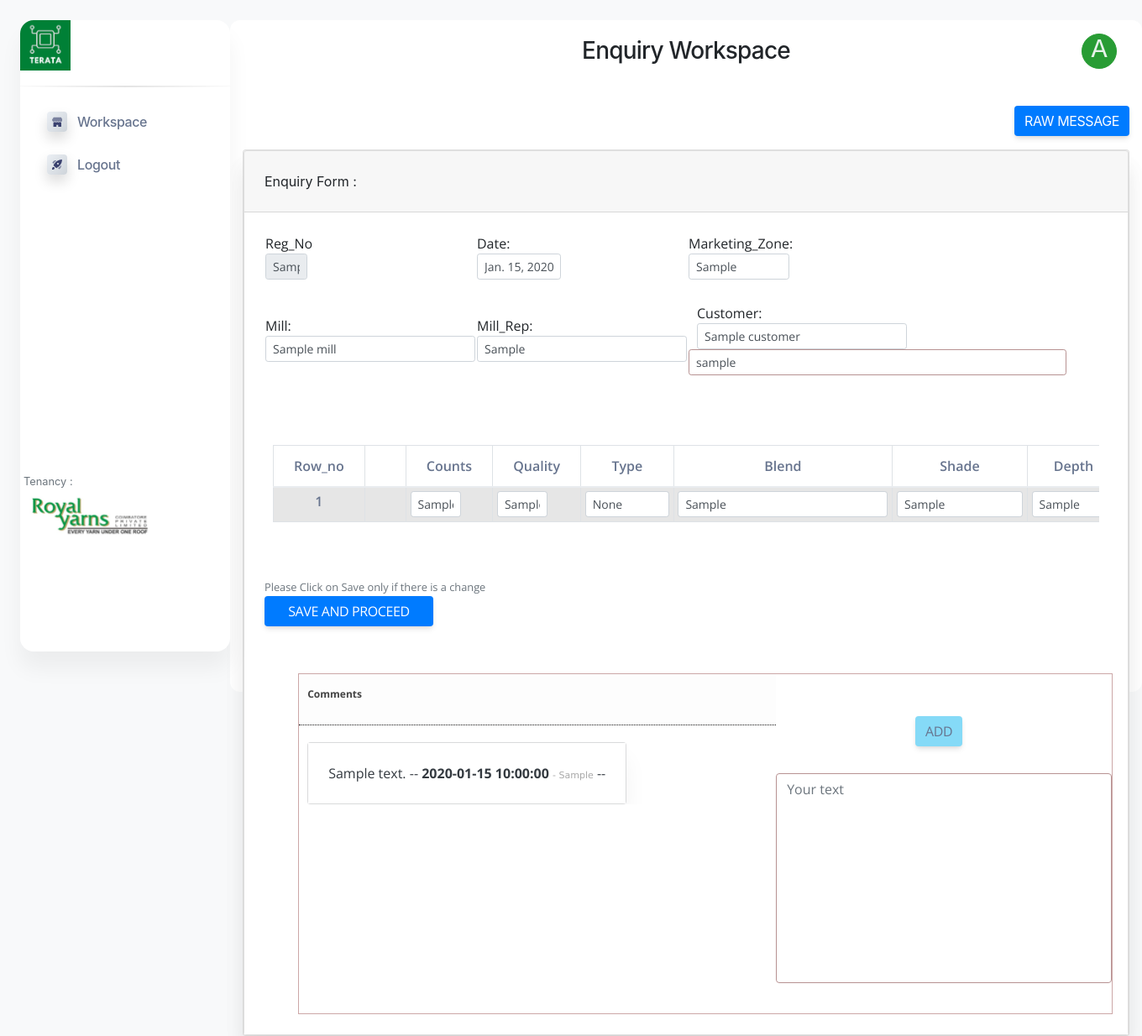
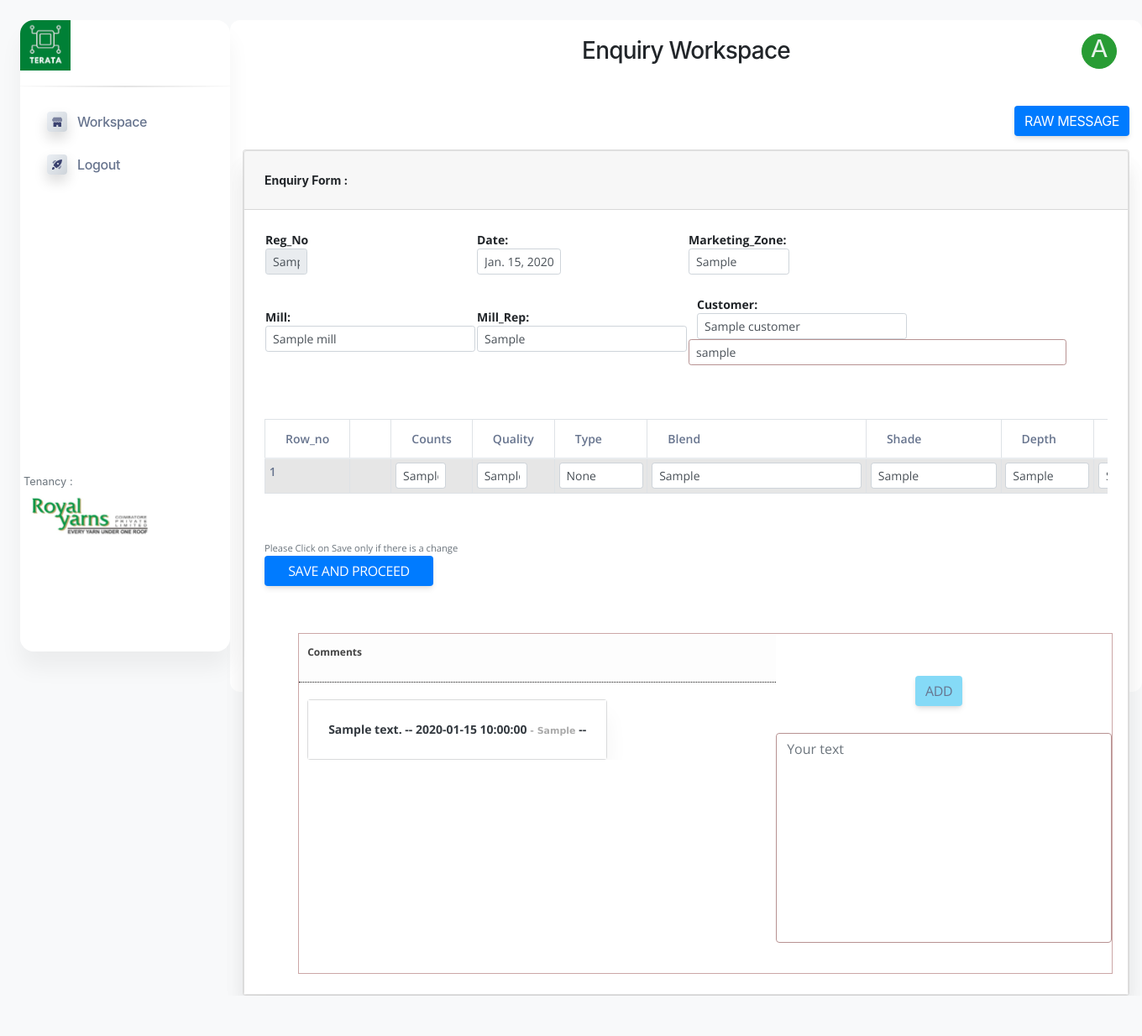
Before and after one commit to hariharasudhand/royalyarns-web, a Django app: template RY_Enquiry_Form/templates/app/ryn2.html in a window 1360 px wide. Shown: the whole page at 84% size. After the commit the page ends 1186 px from the top, so only its background shows below. Run offline with Django 4.2, Linux system fonts and the light colour scheme; tables that the repository leaves empty hold one stand-in row (values such as "Sample post"); the template is opened without the code that fills it: values that come from a table or form of the project are taken from there, most other values are stand-ins (such as "Sample title", 1, 10 or a date in 2020); some libraries are stand-ins or nearby versions.

Commit message:
Font changed
Quatation bar added

```diff
--- a/RY_Enquiry_Form/templates/app/ryn.html
+++ b/RY_Enquiry_Form/templates/app/ryn.html
@@ -433,7 +433,7 @@
             {% elif key|first in 'Role' %}
 
             {% else %}
-              <button class="tablinks" onclick="openTab(event, '{{ key }}')">{{ key }}
+              <button class="tablinks text-sm font-weight-bold" onclick="openTab(event, '{{ key }}')">{{ key }}
                  </font>
                </button>
 
--- a/RY_Enquiry_Form/templates/app/ryn2.html
+++ b/RY_Enquiry_Form/templates/app/ryn2.html
@@ -409,7 +409,7 @@
                 <form name="RYform" id="RYform" action="" method="post">
 
                     {% csrf_token %}
-                    <div class="card">
+                    <div class="card text-sm font-weight-bold">
                         <div class="card-header" data-toggle="collapse" data-target="#collapseTwo">
                             {% if vLoggedInRole == 'agent' and vStatus == 0 %}
                             Assign To :
@@ -433,17 +433,17 @@
 
                                 <table>
                                     <tr>
-                                        <td><span class="label label-default">Reg_No<br>
+                                        <td><span class="label label-default text-sm font-weight-bold">Reg_No<br>
                                             <input type="text" class="form-control form-control-sm" id="Rno" name="Rno" value={{vReg_no}}
                                             readonly style="width:50px;" >
                                         </span> </td>
                                         <td>
-                                            <span class="label label-default">Date:<br>
+                                            <span class="label label-default text-sm font-weight-bold">Date:<br>
                                                 <input type="text" class="form-control form-control-sm" id="Date" name="Date" value='{{Date}}'
                                                     {{Default_Enq_Fileds}} style="width:100px;">
                                             </span>
                                         </td>
-                                        <td> <span class="label label-default">Marketing_Zone:<br>
+                                        <td> <span class="label label-default text-sm font-weight-bold">Marketing_Zone:<br>
                                             <input type="text" class="form-control form-control-sm" id="Marketing_Zone" name="Marketing_Zone"
                                                 value='{{Marketing_Zone}}' {{Default_Enq_Fileds}} style="width:120px;">
                                         </span></td>
@@ -452,18 +452,18 @@
                                     <tr>
 
                                         <td>
-                                            <span class="label label-default">Mill:<br>
+                                            <span class="label label-default text-sm font-weight-bold">Mill:<br>
                                                 <input type="text" class="form-control form-control-sm" id="Mill" name="Mill" value='{{Mill}}'
                                                     {{Default_Enq_Fileds}} style="width:250px;">
                                             </span>
                                         </td>
 
-                                        <td><span class="label label-default">Mill_Rep:<br>
+                                        <td><span class="label label-default text-sm font-weight-bold">Mill_Rep:<br>
                                             <input type="text" class="form-control form-control-sm" id="Mill_Rep" name="Mill_Rep"
                                                 value='{{Mill_Rep}}' {{Default_Enq_Fileds}} style="width:250px;">
                                         </span> </td>
                                         <td>
-                                            <span class="label label-default" style="margin-left:10px;">Customer:<br>
+                                            <span class="label label-default text-sm font-weight-bold" style="margin-left:10px;">Customer:<br>
                                                 <input type="text" class="form-control form-control-sm" id="Customer" name="Customer"
                                                     value='{{Customer}}' {{Default_Enq_Fileds}} style="width:250px; margin-left:10px;">
                                             </span>
@@ -479,7 +479,7 @@
                                 <br>
 
                         <!-- Counts in a table-->
-                        <div class="scroll">
+
                         <div class="scrollmenu">
                         <table id="MyTable" class="table table-striped table-bordered table-sm " cellspacing="0"
                         width="100%" >
@@ -610,7 +610,7 @@
                             </tbody>
                         </table>
                     </div>
-                    </div>
+
                     <p></p>
                     <br>
                         <small class="text-muted">
```
Also changed, not shown: RY_Enquiry_Form/templates/app/quotation.html (+23 -6 lines).
